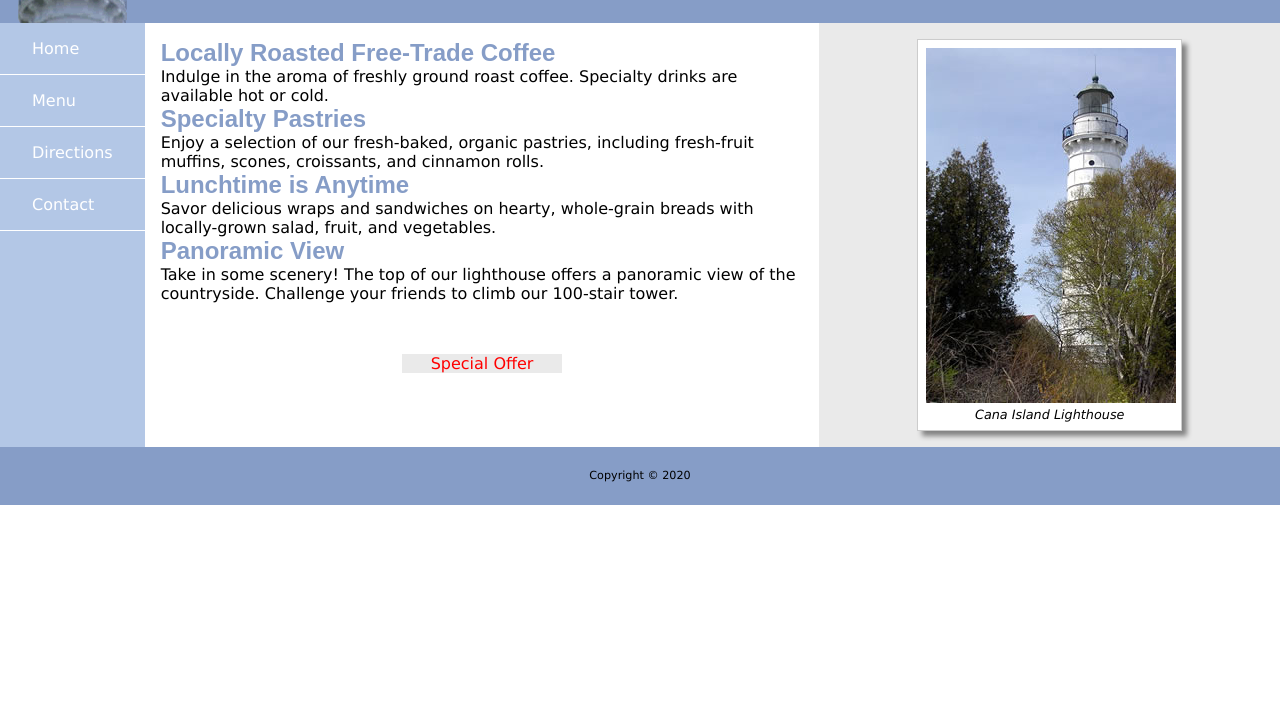
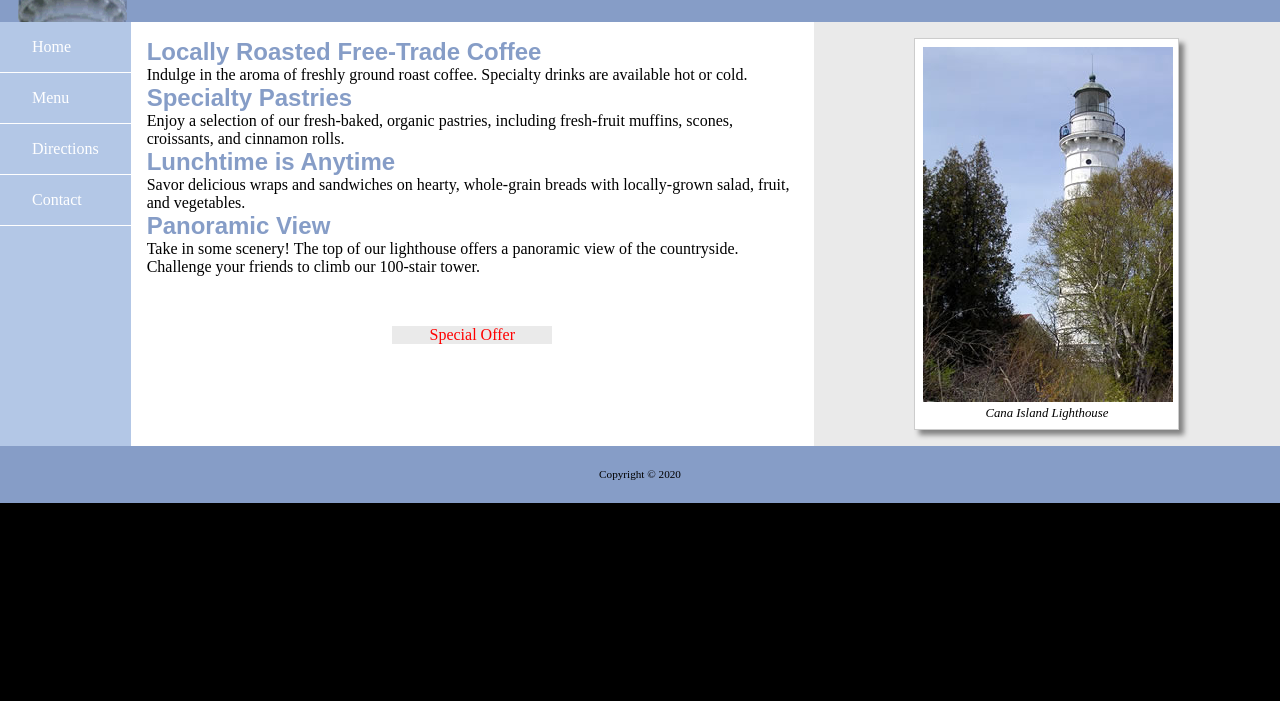
Before and after one commit to oroborous/module6-practice, a plain HTML site: page practice1/index.html in a window 1280 px wide. Shown: the part 99-800 px from the top of the page. Drawn offline with Linux system fonts and the light colour scheme.

Commit message:
Updated font and BG color

```diff
--- a/practice1/index.html
+++ b/practice1/index.html
@@ -11,7 +11,8 @@
         }
 
         body {
-            font-family: Verdana, Arial, sans-serif;
+            background-color: black;
+            font-family: "Times New Roman", serif;
         }
 
         nav {
```
